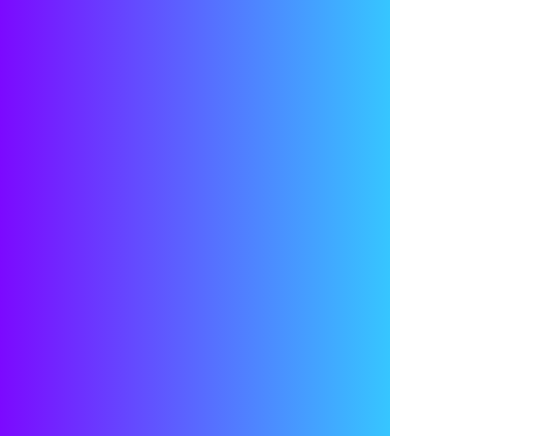
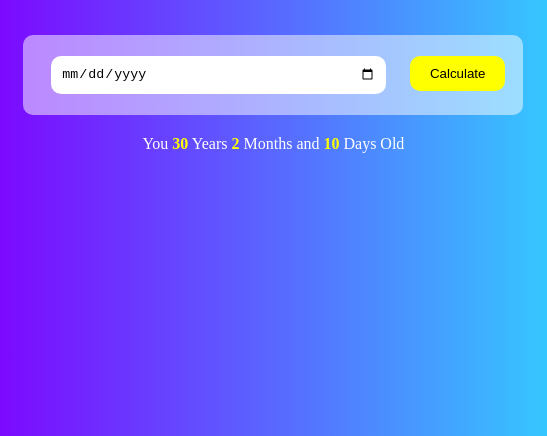
Before and after one commit to kcking69/Age-Calculator, a plain HTML site: page index.html in a window 390 px wide. Shown: the part 408-844 px from the top of the page, 547 px wide, since content can reach past the window. Drawn offline with Linux system fonts and the light colour scheme.

Commit message:
trying to make it responsive

```diff
--- a/Age.css
+++ b/Age.css
@@ -8,6 +8,11 @@
   background: linear-gradient(90deg, rgb(124, 9, 255), rgb(54, 198, 255));
   width: 100%;
   height: 100vh;
+  display: flex;
+  align-items: center;
+  justify-content: center;
+  text-align: center;
+  width: fit-content;
   padding: 6%;
 }
 
--- a/Age.js
+++ b/Age.js
@@ -1,18 +1,19 @@
-const dateInput = document.getElementById('date-input')
-const calculateBtn = document.getElementById('calculate-btn')
-const ageMessage = document.getElementById('display-age')
-const myYears = document.getElementById('years')
-const myMonths = document.getElementById('months')
-const myDays = document.getElementById('days')
-const currentDate = new Date().getTime()
+const dateInput = document.getElementById('date-input');
+const calculateBtn = document.getElementById('calculate-btn');
+const ageMessage = document.getElementById('display-age');
+const myYears = document.getElementById('years');
+const myMonths = document.getElementById('months');
+const myDays = document.getElementById('days');
+const currentDate = new Date().getTime();
 
-calculateBtn.addEventListener('click',()=>{
-    const dateOfBirth = new Date(dateInput.value).getTime()
-    const dateDifference = currentDate - dateOfBirth
-    const remainingDays = dateDifference % (365*24*60*60*1000)
-    console.log(remainingDays)
+calculateBtn.addEventListener('click', () => {
+  const dateOfBirth = new Date(dateInput.value).getTime();
+  const dateDifference = currentDate - dateOfBirth;
+  const remainingDays = dateDifference % (365 * 24 * 60 * 60 * 1000);
 
-    myYears.innerHTML = Math.floor(dateDifference / (365*24*60*60*1000))
-    myMonths.innerHTML = Math.floor( remainingDays / (30*24*60*60*1000))
-    myDays.innerHTML = Math.floor( (remainingDays % (30*24*60*60*1000)) / (24*60*60*1000))
-})
+  myYears.innerHTML = Math.floor(dateDifference / (365 * 24 * 60 * 60 * 1000));
+  myMonths.innerHTML = Math.floor(remainingDays / (30 * 24 * 60 * 60 * 1000));
+  myDays.innerHTML = Math.floor(
+    (remainingDays % (30 * 24 * 60 * 60 * 1000)) / (24 * 60 * 60 * 1000)
+  );
+});
```
